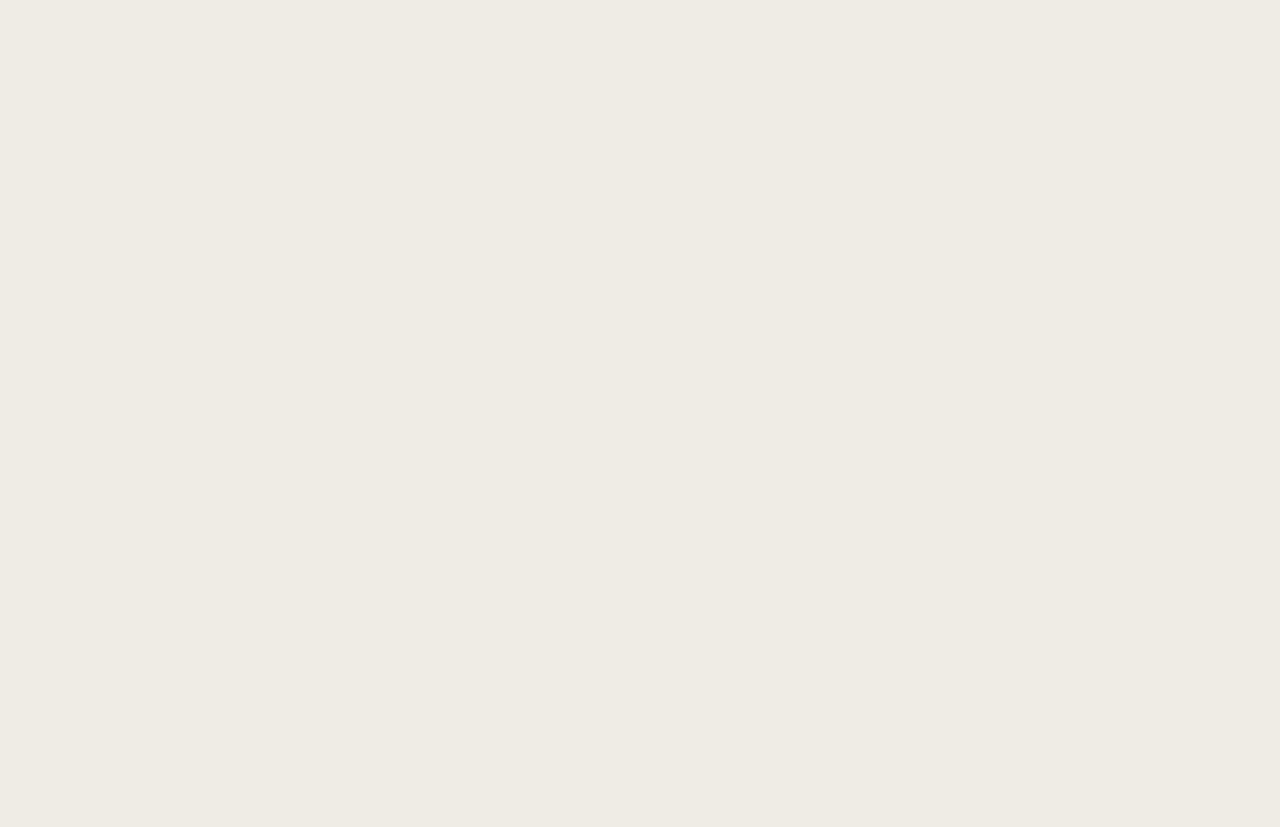
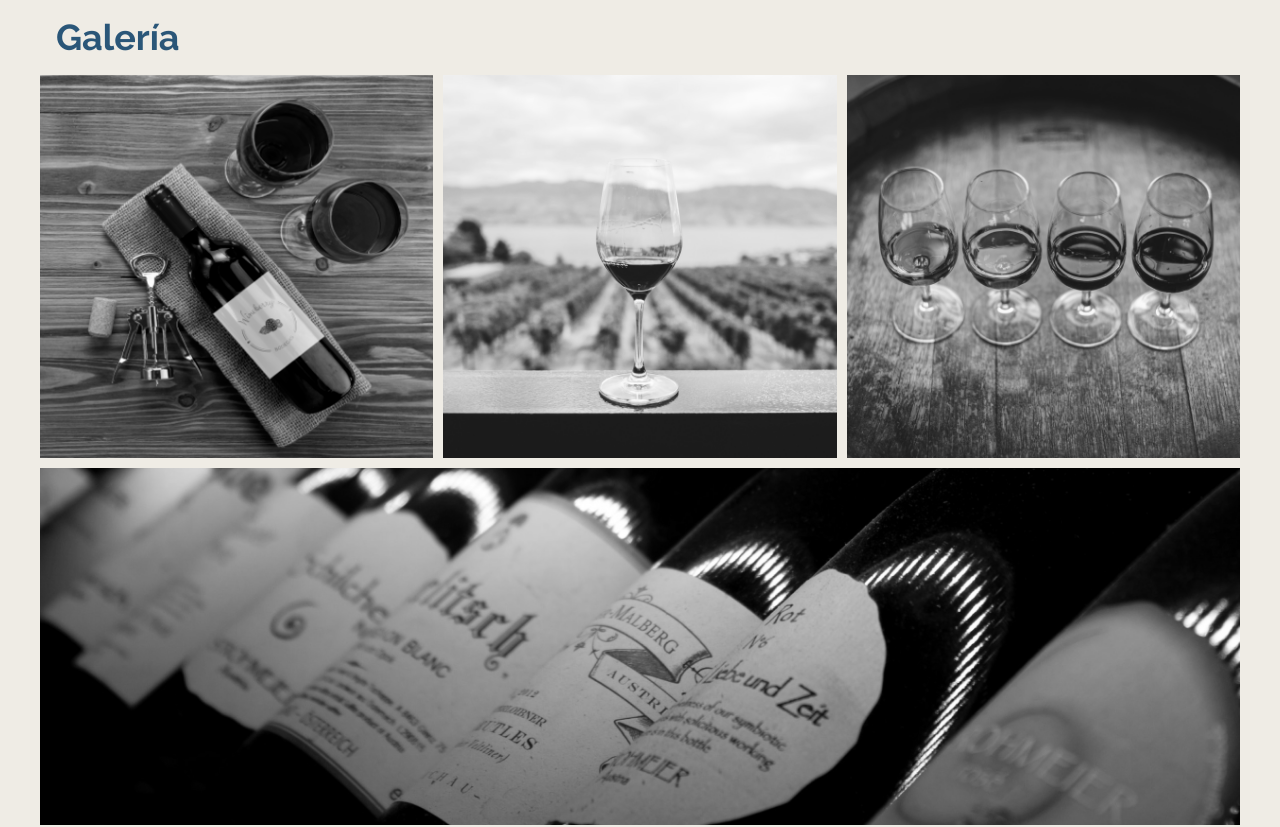
Before and after one commit to frontendcafe/cmyk-blueberry, a React (Create React App) app: page / in a window 1280 px wide. Shown: the top 827 px of the page. Before the commit the page ends 800 px from the top, so only its background shows below. Built offline with nearby package versions, Linux system fonts and the light colour scheme.

Commit message:
Se corrige el efecto para que las imagenes se vean claras al hacer hover

```diff
--- a/src/App.js
+++ b/src/App.js
@@ -1,6 +1,9 @@
+import Gallery from './components/Gallery/index';
+
 function App() {
   return (
     <div className="App">
+      <Gallery />
     </div>
   );
 }
--- a/src/components/Gallery/styles.scss
+++ b/src/components/Gallery/styles.scss
@@ -57,6 +57,7 @@
 
             img {
                 margin: 0;
+                filter:grayscale(1) brightness(100%);
             }
         }
 
@@ -67,7 +68,7 @@
 
         @keyframes darken {
             from {filter:grayscale(1) brightness(100%);}
-            to {filter:grayscale(1) brightness(80%);}
+            to {filter:grayscale(0) brightness(100%);}
         }
     }
 }
```
